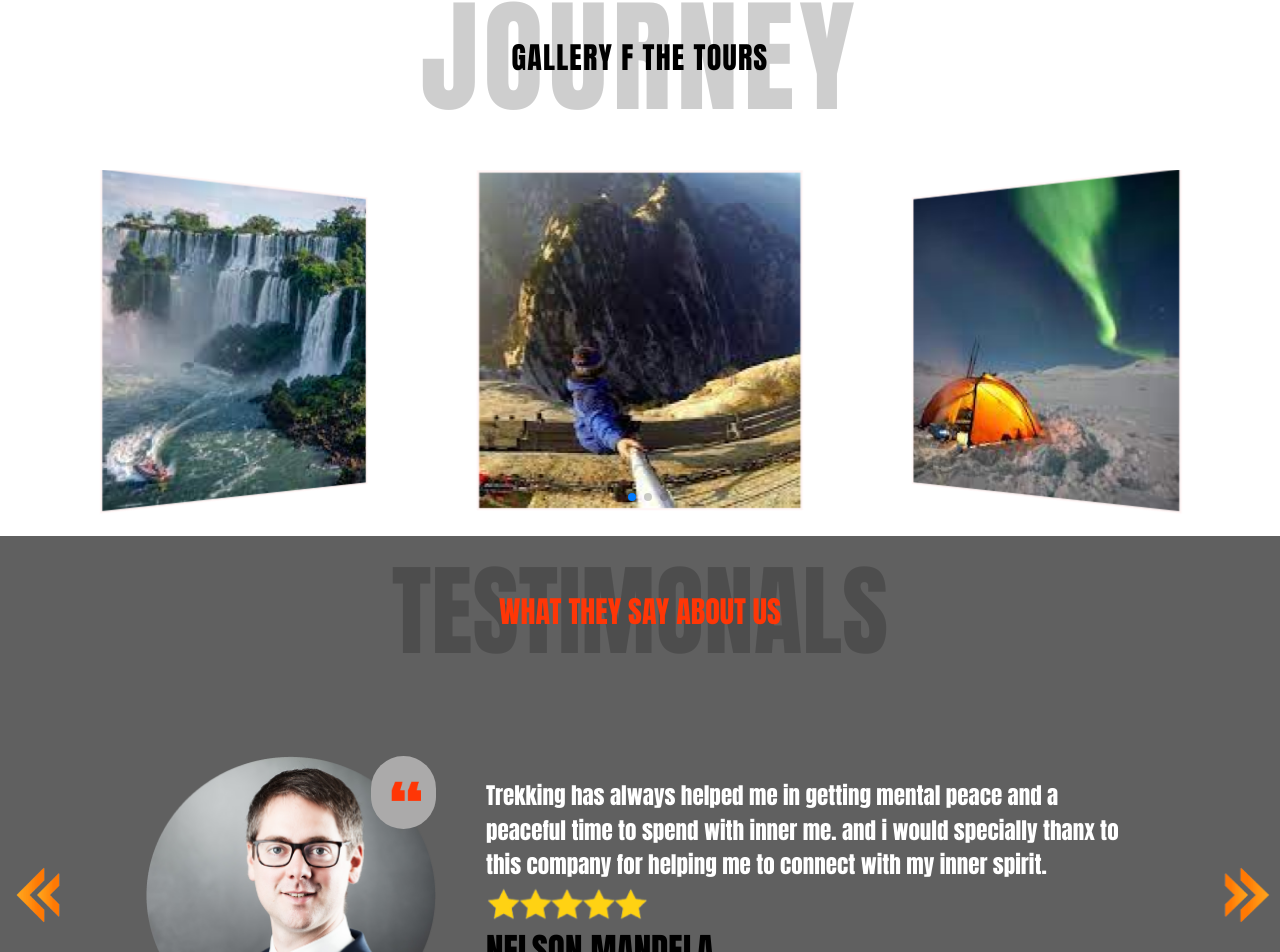
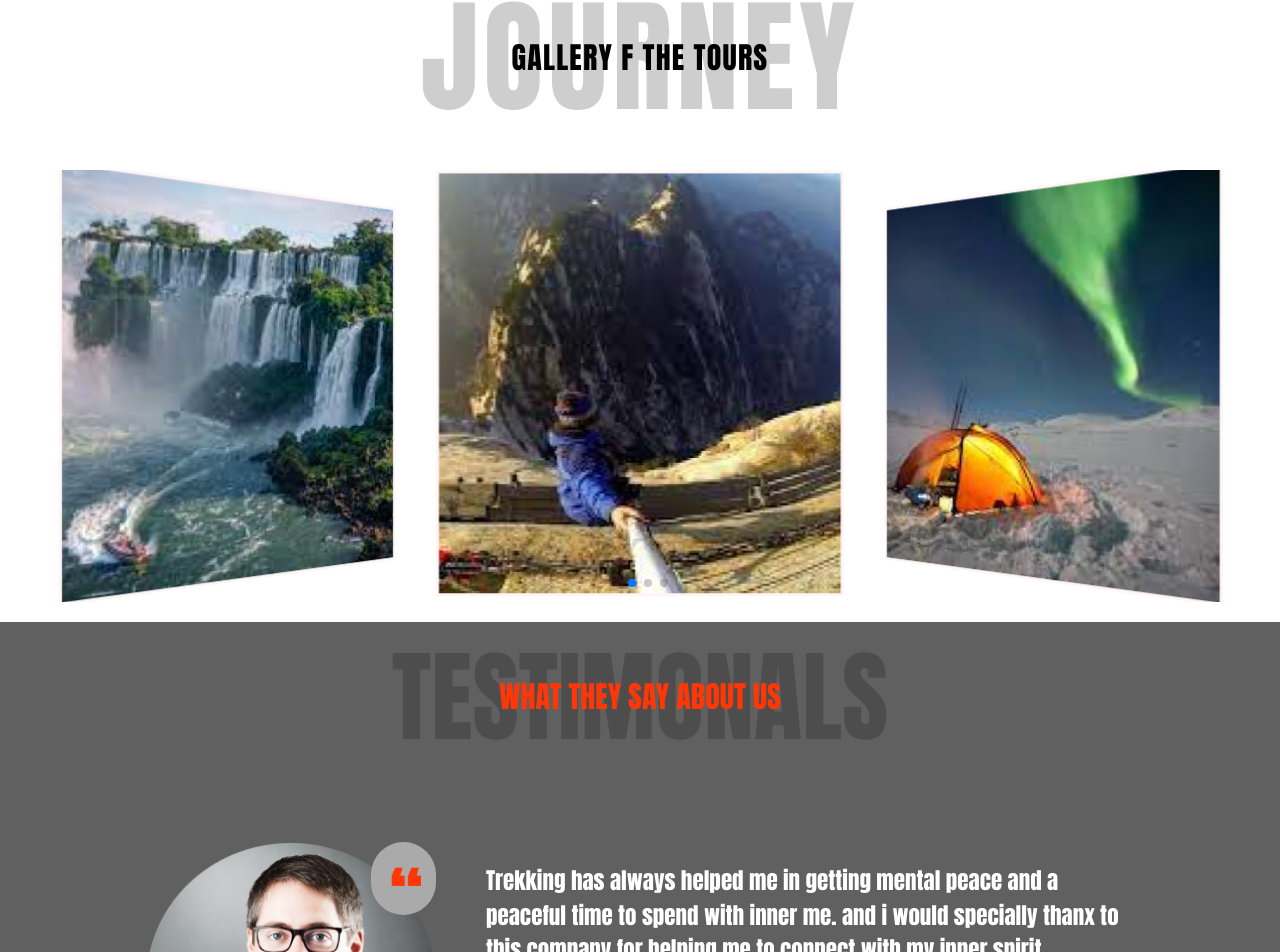
Before and after one commit to Amitrawat4532/Trekkings, a Next.js app: page / in a window 1280 px wide. Shown: the part 5802-6754 px from the top of the page. Built offline with nearby package versions, Linux system fonts and the light colour scheme; a web font is replaced by a local one.

Commit message:
big gallery

```diff
--- a/components/Gallery.js
+++ b/components/Gallery.js
@@ -86,7 +86,7 @@ const Gallery = () => {
               <SwiperSlide key={id}>
                 <Image
                   width="500px"
-                  height="400px"
+                  height="500px"
                   src={el}
                   objectFit="contain"
                 />
```
